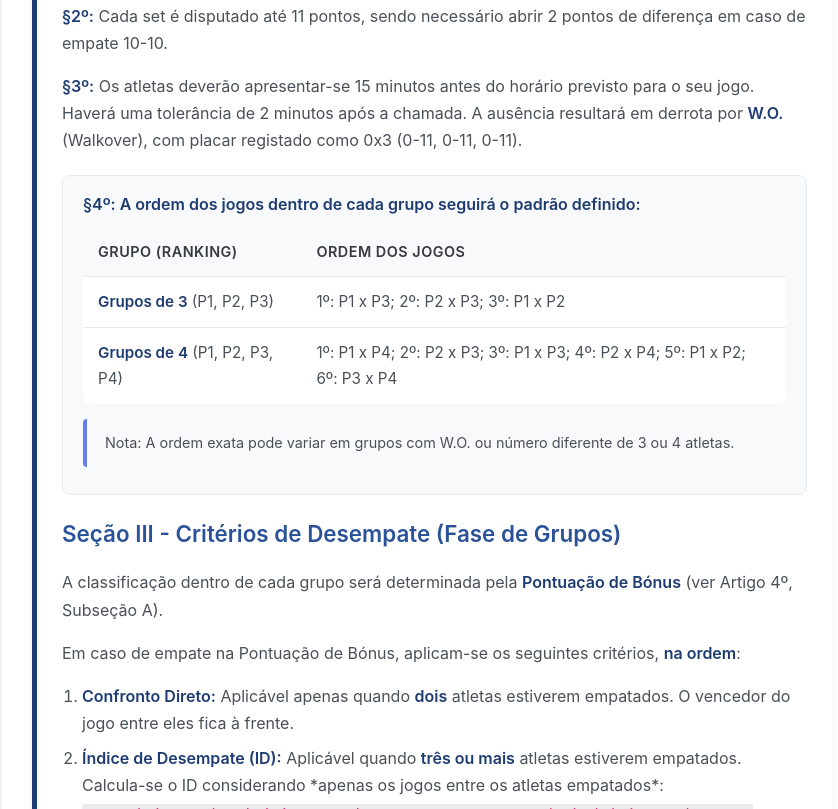
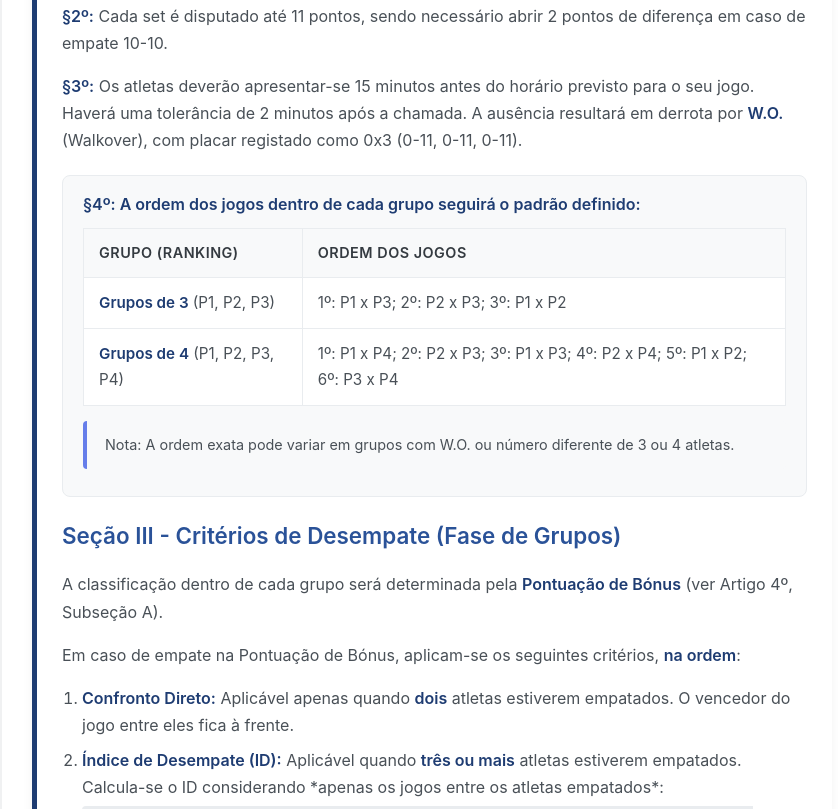
Before and after one commit to ctb-tm/inscricao, a plain HTML site: page regulamento.html in a window 1280 px wide. Shown: the part 1991-2800 px from the top of the page, without its empty margins (208-1046 px from the left). Drawn offline with Linux system fonts and the light colour scheme.

Commit message:
Update regulamento.html

```diff
--- a/regulamento.html
+++ b/regulamento.html
@@ -158,13 +158,14 @@
             font-size: 0.95em;
         }
 
+        /* Estilo GERAL de tabelas */
         table {
             width: 100%;
-            border-collapse: collapse;
+            border-collapse: collapse; /* Essencial para os estilos de borda */
             margin-bottom: 25px;
             font-size: 1rem;
-            border-radius: 8px;
-            overflow: hidden;
+            border-radius: 8px; /* Funciona com overflow */
+            overflow: hidden; /* Clipa as bordas para o radius */
             box-shadow: 0 4px 12px rgba(0, 0, 0, 0.05);
         }
 
@@ -184,7 +185,7 @@
             letter-spacing: 0.5px;
         }
 
-        /* Centralizar colunas específicas se necessário */
+        /* Centralizar colunas específicas */
         table th.center, table td.center {
             text-align: center;
         }
@@ -194,7 +195,7 @@
         }
 
         tbody tr:last-child td {
-             border-bottom: none;
+             border-bottom: none; /* Remove borda dupla no final */
         }
 
         tbody tr:hover {
@@ -211,7 +212,16 @@
             text-align: left;
         }
 
-        /* --- NOVOS ESTILOS PARA TABELAS EM BOXES --- */
+        /* --- ESTILOS PARA TABELAS EM BOXES --- */
+
+        /* Zera o estilo de "card" para tabelas dentro de boxes */
+        .mini-box table,
+        .highlight-box table {
+            box-shadow: none;
+            margin-bottom: 0;
+            border-radius: 0;
+            overflow: visible;
+        }
 
         /* Estilo para os títulos (caption) das tabelas nos boxes */
         .mini-box table caption,
@@ -225,16 +235,23 @@
             padding: 0;
         }
 
-        /* Remover sombra e margem de tabelas dentro de boxes */
-        .mini-box table,
-        .highlight-box table {
-            box-shadow: none;
-            margin-bottom: 0;
-        }
-
         .mini-box table td,
         .highlight-box table td {
              font-size: 0.95rem; /* Fonte ligeiramente menor dentro dos boxes */
+        }
+
+        /* --- NOVO ESTILO: TABELA COM CONTORNO VERTICAL --- */
+
+        /* Adiciona a borda externa completa */
+        .tabela-contorno {
+            border: 1px solid var(--cor-borda);
+        }
+
+        /* Adiciona as bordas verticais (esquerda e direita) */
+        .tabela-contorno th,
+        .tabela-contorno td {
+            border-left: 1px solid var(--cor-borda);
+            border-right: 1px solid var(--cor-borda);
         }
 
         /* --- FIM DOS NOVOS ESTILOS --- */
@@ -298,6 +315,9 @@
             .mini-box, .highlight-box {
                 border: 1px solid #eee;
                 padding: 10px;
+            }
+            .tabela-contorno, .tabela-contorno th, .tabela-contorno td {
+                 border: 1px solid #999 !important; /* Força bordas na impressão */
             }
             nav, .control-panel, .form-group, button, .alert-info, .footer {
                 display: none;
@@ -418,7 +438,7 @@
         <p><strong>§3º:</strong> Os atletas deverão apresentar-se 15 minutos antes do horário previsto para o seu jogo. Haverá uma tolerância de 2 minutos após a chamada. A ausência resultará em derrota por <strong>W.O.</strong> (Walkover), com placar registado como 0x3 (0-11, 0-11, 0-11).</p>
 
         <div class="mini-box">
-            <table>
+            <table class="tabela-contorno">
                  <caption><strong>§4º:</strong> A ordem dos jogos dentro de cada grupo seguirá o padrão definido:</caption>
                  <thead>
                      <tr>
@@ -485,7 +505,7 @@
         </div>
 
         <div class="highlight-box">
-             <table>
+             <table class="tabela-contorno">
                  <caption><strong>§2º:</strong> Os confrontos (chaveamento) são definidos automaticamente pelo sistema:</caption>
                  <thead>
                      <tr>
```
